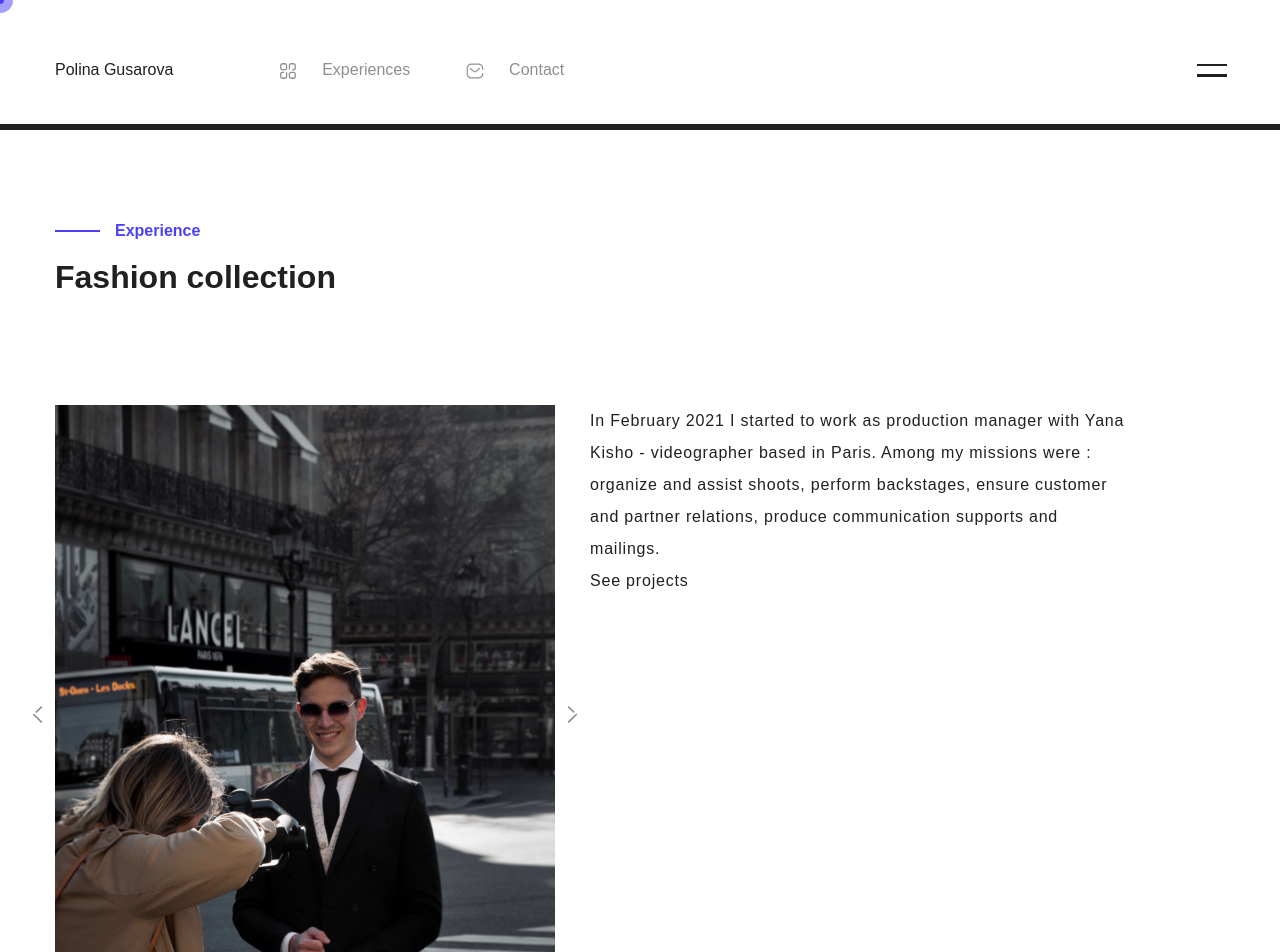
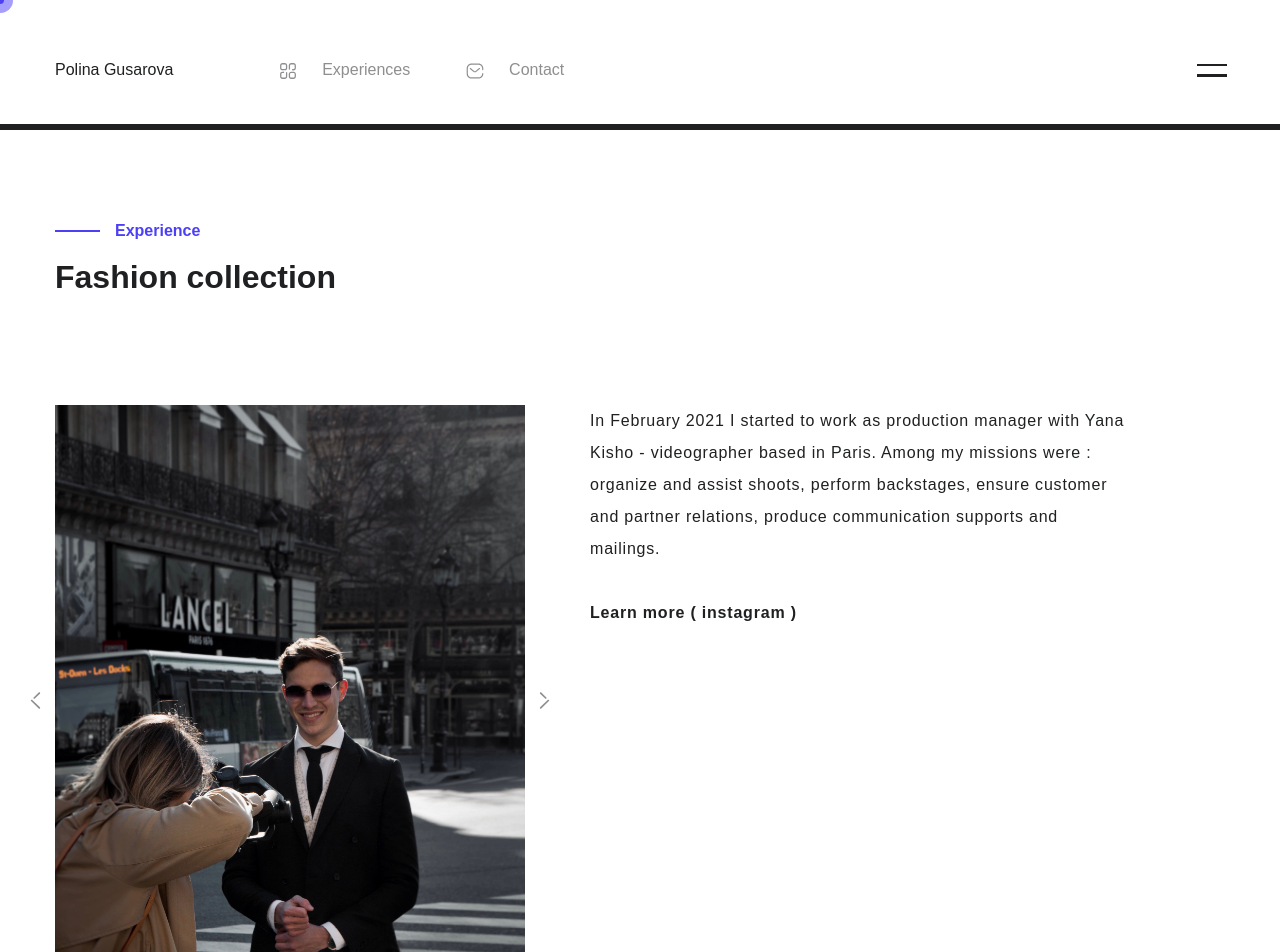
Before and after one commit to Marivint/polina-portfolio, a Vue app: page /yana-kishko.html in a window 1280 px wide. Shown: the top 952 px of the page. Built offline with nearby package versions, Linux system fonts and the light colour scheme; a web font is replaced by a local one.

Commit message:
[DEV] Yana kishko

```diff
--- a/package.json
+++ b/package.json
@@ -23,6 +23,7 @@
     "popper.js": "^1.16.1",
     "querystring": "^0.2.0",
     "vue": "^3.0.0",
+    "vue-i18n": "^8.24.1",
     "vue-router": "^4.0.0-rc.5"
   },
   "devDependencies": {
--- a/src/scss/components/_experience-view.scss
+++ b/src/scss/components/_experience-view.scss
@@ -4,8 +4,9 @@
     padding-bottom: 100px;
   }
   #carousel-experience {
-    width: 500px;
-    height: 620px;
+    max-width: 500px;
+    // width: 500px;
+    // height: 620px;
     video {
       width: inherit;
       max-height: 630px;
--- a/src/views/experiences.vue
+++ b/src/views/experiences.vue
@@ -52,7 +52,7 @@
       <br />
       <br />
 
-      <template v-for="exp in displayArrayExperiences" v-bind:key="exp">
+      <template v-for="exp in arrayExperiences" v-bind:key="exp">
         <experience
           v-bind="exp"
           :format="exp.format"
@@ -70,21 +70,28 @@
 
 <script>
 import experience from "../components/experience/experience.vue";
+// import Vue from "vue";
+var Vue = require("vue");
 
 export default {
   components: { experience },
   data: function() {
     return {
+      datasExperiences: [],
       arrayExperiences: [],
       filterExperience: "all"
     };
   },
-  computed: {
+  methods: {
+    activeFilter: function(filter) {
+      this.filterExperience = filter;
+    },
     displayArrayExperiences: function() {
       let scope = this;
-      let displayArrayExperiences = [];
       let format = "left";
-      this.arrayExperiences.forEach(function(exp) {
+      this.arrayExperiences = [];
+      Vue.nextTick(function() {
+        scope.datasExperiences.forEach(function(exp) {
           if (
             scope.filterExperience == "all" ||
             scope.filterExperience == exp.filter
@@ -93,20 +100,23 @@ export default {
               exp.otherClass = "animate__animated animate__fadeIn";
             }
             exp.format = format;
-          displayArrayExperiences.push(exp);
+            scope.arrayExperiences.push(exp);
             format = format == "left" ? "right" : "left";
           }
         });
-      return displayArrayExperiences;
+      });
     }
   },
-  methods: {
-    activeFilter: function(filter) {
-      this.filterExperience = filter;
+  watch: {
+    filterExperience: function() {
+      this.displayArrayExperiences();
+    },
+    datasExperiences: function() {
+      this.displayArrayExperiences();
     }
   },
   mounted() {
-    this.arrayExperiences = [
+    this.datasExperiences = [
       {
         format: "right",
         filter: "fashion",
--- a/src/views/yana-kishko.vue
+++ b/src/views/yana-kishko.vue
@@ -6,7 +6,14 @@
       shoots, perform backstages, ensure customer and partner relations, produce
       communication supports and mailings.
       <br />
-      <a href="https://www.instagram.com/yanakishko_video/">See projects</a>
+      <br />
+      <b
+        >Learn more (
+        <a href="https://www.instagram.com/yanakishko_video/" target="_blank"
+          >instagram</a
+        >
+        )</b
+      >
     </p>
   </experience-view>
 </template>
@@ -25,12 +32,12 @@ export default {
         {
           type: "img",
           path: require("@/assets/experiences/yana-kishko/cover-yana-kishko.jpg")
-        },
-        {
-          type: "video",
-          width: 500,
-          path: require("@/assets/experiences/yana-kishko/cover-yana-kishko-video-1.mp4")
         }
+        // {
+        //   type: "video",
+        //   width: 500,
+        //   path: require("@/assets/experiences/yana-kishko/cover-yana-kishko-video-1.mp4")
+        // }
       ]
     };
   }
```
Also changed, not shown: 1 other file (tests, documents, lock files or other folders). Lines whose indentation alone changed are shown as unchanged.
